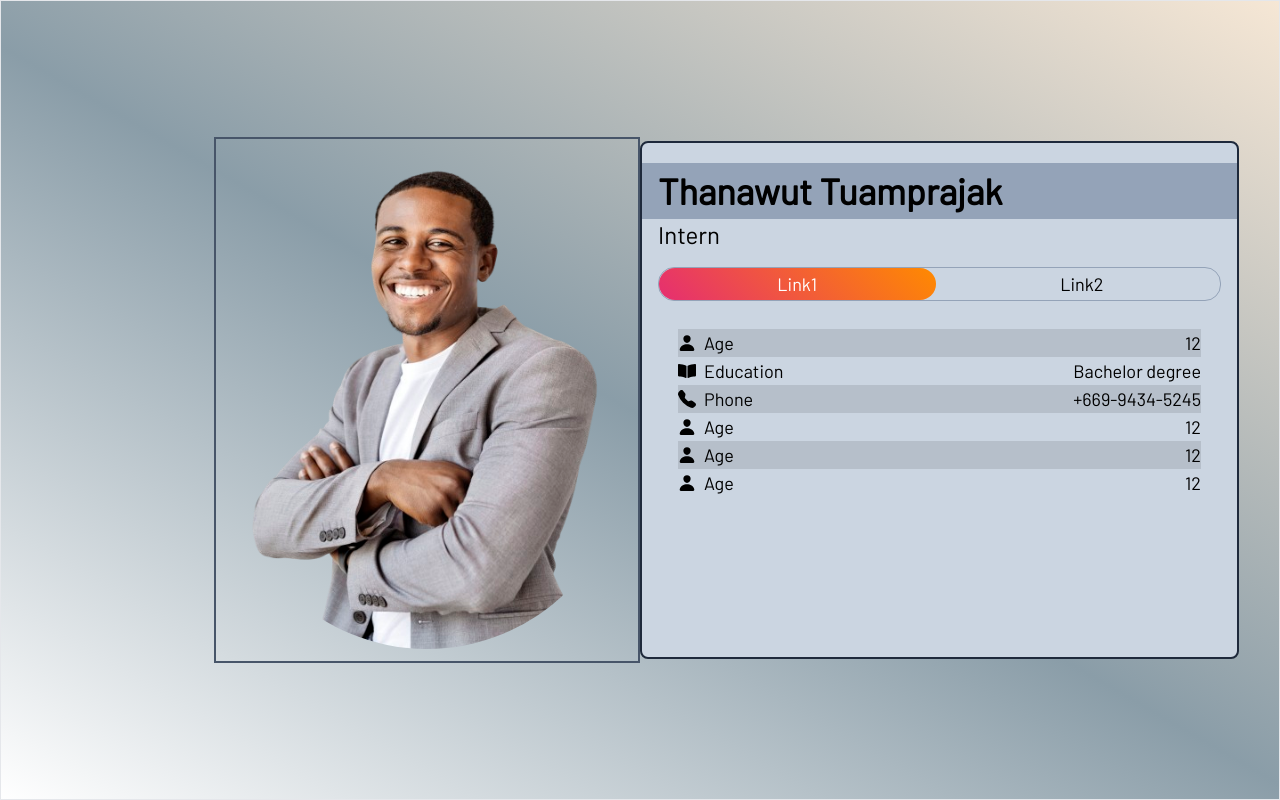
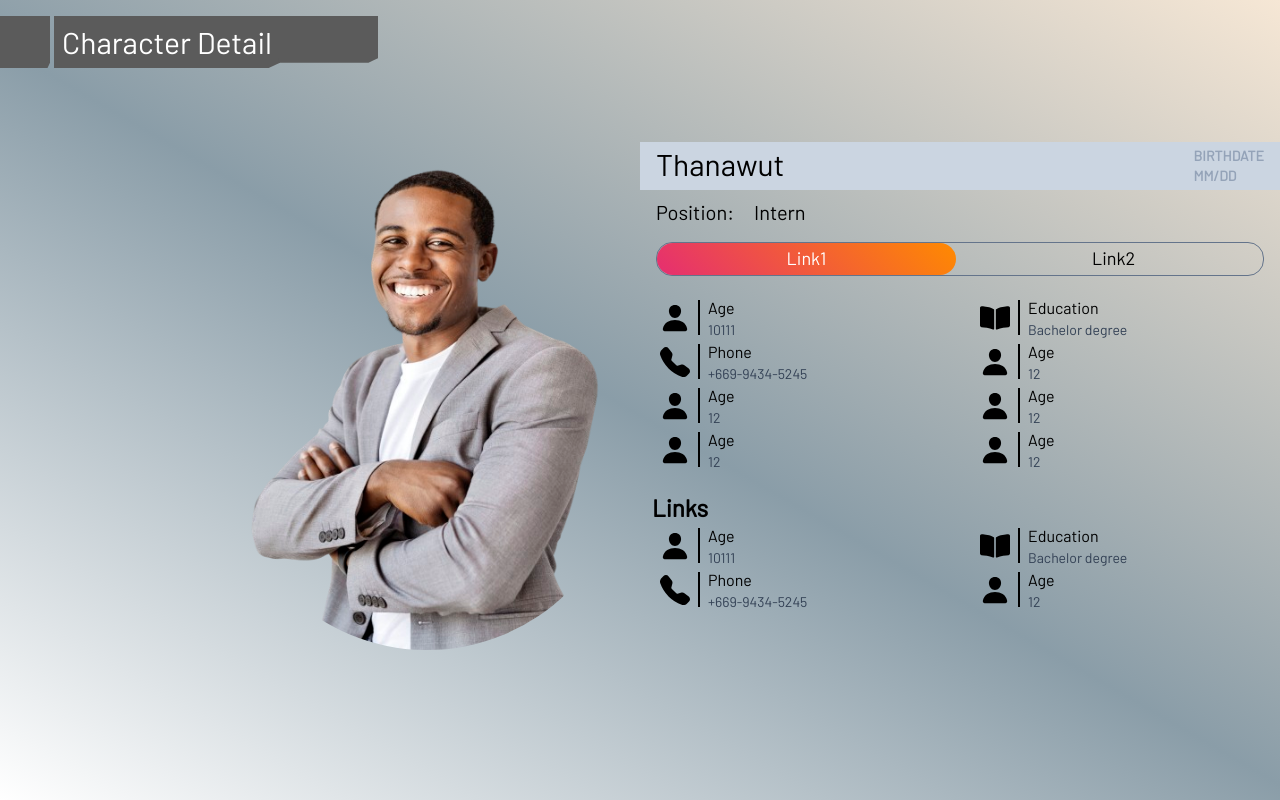
Before and after one commit to HanawuZ/hanawuz-profile-page-v2, a Next.js app: page / in a window 1280 px wide. Built offline with nearby package versions, Linux system fonts and the light colour scheme.

Commit message:
feat: redesign first pae

```diff
--- /dev/null
+++ b/src/components/Header/index.tsx
@@ -0,0 +1,19 @@
+import styles from "./styles.module.css"
+
+export const Header = () => {
+  return (
+    <div className="pt-4 flex absolute w-full">
+      <div
+        className={`me-1 ${styles.rectangle}`}
+        style={{
+          width: "50px"
+        }}
+      > </div>
+      <div className="flex">
+        <div className={`text-white text-3xl p-2 bg-slate-600 ${styles.rectangle}`}> Character Detail </div>
+        <div className={`p-2 ${styles.smallerRectagle}`}></div>
+        <div className={`${styles.test}`}></div>
+      </div>
+    </div>
+  )
+}
--- /dev/null
+++ b/src/components/Header/styles.module.css
@@ -0,0 +1,13 @@
+.rectangle {
+    background: rgb(91, 91, 91);
+    clip-path: polygon(0 0, 100% 0, 100% 90%, 95% 100%, 0 100%);
+}
+
+.smallerRectagle {
+    background: rgb(91, 91, 91);
+    position: relative;
+    width: 100px;
+    margin-left: -0.1rem;
+    height: 90%;
+    clip-path: polygon(0 0, 100% 0, 100% 90%, 90% 100%, 0 100%);
+}
--- a/src/components/SidebarMenu/sidebar-menu.module.css
+++ b/src/components/SidebarMenu/styles.module.css
@@ -25,7 +25,7 @@
 }
 
 
-@media screen and (max-width: 1024px) {
+@media screen and (max-width: 900px) {
    .sidebarMenuLabel {
       /* Hidden */
       display: none;
--- a/src/pages/_app.tsx
+++ b/src/pages/_app.tsx
@@ -4,6 +4,7 @@ import { ProfileContextProvider } from "@/context/ProfileContext";
 import { useProfileContext } from "@/context/ProfileContext";
 import { Barlow } from "next/font/google";
 import SidebarMenu from "@/components/SidebarMenu/SidebarMenu";
+import { Header } from "@/components/Header";
 import { DetailModal } from "@/components/DetailModal";
 
 const barlow = Barlow({ subsets: ["latin"], weight: "400", })
@@ -23,6 +24,7 @@ function Layout({ Component, pageProps }: any) {
   const { screenWidth } = useProfileContext()
   return (
     <>
+      <Header />
       {/* {screenWidth >= 768 && <SidebarMenu />} */}
       <Component {...pageProps} />
     </>
--- a/src/pages/index.tsx
+++ b/src/pages/index.tsx
@@ -18,6 +18,30 @@ const InfoRecord = ({ icon, label, value }: { icon: JSX.Element, label: string,
 };
 
 
+const InfoCard = ({ icon, label, value }: { icon: JSX.Element, label: string, value: string }) => {
+  return (
+    <div className="w-full ps-5 flex items-center">
+      <div className="me-2">
+        {icon}
+      </div>
+      <div
+        style={{
+          marginRight: "0.5rem",
+          width: "2px",
+          height: "80%",
+          background: 'black',
+        }}
+      />
+      <div className="grid">
+        <span>{label}</span>
+        <span className="text-sm text-slate-700">{value}</span>
+      </div>
+    </div>
+  );
+};
+
+
+
 const Home = () => {
   const { screenWidth } = useProfileContext()
   const [showBio, setShowBio] = useState<boolean>(true)
@@ -32,29 +56,8 @@ const Home = () => {
     setShowBio(false)
   }
 
-
-  return (
-    <div className="border h-screen grid items-center">
-      <div className="container mx-auto grid md:grid-cols-6">
-        <div className=""> </div>
-        <div className="grid justify-self-center md:col-span-2">
-          <div className="items-center grid border-2 p-3 border-slate-600"
-            style={{
-              marginTop:"1rem",
-              marginBottom:"1rem"
-            }}
-          >
-            <Image
-              className="rounded-full"
-              src={"/images/portrait-dummy.png"}
-              alt="image"
-              width={400}
-              height={400}
-            />
-          </div>
-        </div>
-        <div className="md:col-span-3">
-          <div className="pt-5 px-5 xl:pe-10 sm:pe-0 sm:ps-0 pb-5 h-full">
+  /*
+  <div className="pt-5 px-5 xl:pe-10 sm:pe-0 sm:ps-0 pb-5 h-full">
             <div className="bg-slate-300 h-full border-2 rounded-lg border-slate-800">
               <div className={`w-full pt-5`}>
                 <div className="lg:text-4xl text-3xl font-bold bg-slate-400 p-2 px-4">
@@ -111,6 +114,115 @@ const Home = () => {
               </div>
             </div>
           </div>
+
+  */
+
+  return (
+    <div className="h-screen grid items-center">
+      <div className="container mx-auto grid md:grid-cols-6">
+        <div className=""> </div>
+        <div className="grid justify-self-center md:col-span-2">
+          <div className="items-center grid p-3"
+            style={{
+              marginTop: "1rem",
+              marginBottom: "1rem"
+            }}
+          >
+            <Image
+              className="rounded-full"
+              src={"/images/portrait-dummy.png"}
+              alt="image"
+              width={400}
+              height={400}
+            />
+          </div>
+        </div>
+        <div className=" md:col-span-3">
+          <div className="">
+            <div className="mt-5 flex justify-between px-4 bg-slate-300 py-1">
+              <text className="text-3xl"> Thanawut </text>
+              <div className="text-sm text-slate-400 font-bold">
+                <div>BIRTHDATE</div>
+                <div>MM/DD</div>
+              </div>
+            </div>
+            <div className="mt-2">
+              <div className="text-xl px-4 flex">
+                <span> Position:&nbsp;&nbsp;&nbsp;&nbsp;&nbsp;</span>
+                <span> Intern</span>
+              </div>
+            </div>
+            <div>
+              <div className="mt-4 w-full md:px-4 px-3">
+                <div className="border border-slate-500 rounded-2xl grid grid-cols-2 gap-2">
+                  <button
+                    className="linkButton"
+                    onClick={toggleBio}
+                    style={{
+                      background: showBio
+                        ? 'linear-gradient(45deg, #e52e71, #ff8a00)'
+                        : 'linear-gradient(45deg, #ff8a00, #e52e71)',
+                      color: showBio ? 'white' : '',
+                      transform: !showBio ? 'translateX(105%)' : 'translateX(0)',
+                      transition: 'background 0.3s ease, transform 0.3s ease',
+                    }}
+                  >
+                    {showBio ? 'Link1' : 'Link2'}
+                  </button>
+                  <button
+                    onClick={toggleBio}
+                    style={{
+                      width: "100%", fontSize: "18px",
+                      transform: !showBio ? 'translateX(-100%)' : 'translateX(0)',
+                    }}
+                  >
+                    {showBio ? 'Link2' : 'Link1'}
+                  </button>
+                </div>
+              </div>
+            </div>
+            {showBio ?
+              <div className="h-80">
+                <div className="mt-5">
+                  <div className="grid md:grid-cols-2 justify-items-center">
+                    <InfoCard icon={<IoPerson size={30} />} label="Age" value="10111" />
+                    <InfoCard icon={<FaBookOpen size={30} />} label="Education" value="Bachelor degree" />
+                    <InfoCard icon={<BsFillTelephoneFill size={30} />} label="Phone" value="+669-9434-5245" />
+                    <InfoCard icon={<IoPerson size={30} />} label="Age" value="12" />
+                    <InfoCard icon={<IoPerson size={30} />} label="Age" value="12" />
+                    <InfoCard icon={<IoPerson size={30} />} label="Age" value="12" />
+                    <InfoCard icon={<IoPerson size={30} />} label="Age" value="12" />
+                    <InfoCard icon={<IoPerson size={30} />} label="Age" value="12" />
+                  </div>
+                </div>
+                <div className="mt-5">
+                  <text className="ps-3 font-bold text-2xl"> Links </text>
+                  <div className="grid md:grid-cols-2 justify-items-center">
+                    <InfoCard icon={<IoPerson size={30} />} label="Age" value="10111" />
+                    <InfoCard icon={<FaBookOpen size={30} />} label="Education" value="Bachelor degree" />
+                    <InfoCard icon={<BsFillTelephoneFill size={30} />} label="Phone" value="+669-9434-5245" />
+                    <InfoCard icon={<IoPerson size={30} />} label="Age" value="12" />
+                  </div>
+                </div>
+              </div>
+              :
+              <div id="about-me" className="h-80 mt-5 py-5 px-5 text-justify">
+                <text className="font-bold text-2xl"> About me </text>
+                <p
+                  className="p-2 mt-2 py-3"
+                  style={{
+                    background: 'rgba(255, 255, 255, 0.3)',
+                    clipPath:"polygon(0 0, 95% 0, 100% 5%, 100% 100%, 5% 100%, 0 95%)"
+                  }}
+                >
+                  Lorem ipsum dolor sit amet, consectetur adipiscing elit. Donec ultricies ac leo ac tempus. Aenean dictum eget massa at finibus. Phasellus nisl arcu, rutrum quis egestas euismod, bibendum id massa. Quisque at mi non sapien imperdiet eleifend id ac felis.
+                  <br></br>
+                  Lorem ipsum dolor sit amet, consectetur adipiscing elit. Donec ultricies ac leo ac tempus. Aenean dictum eget massa at finibus. Phasellus nisl arcu, rutrum quis egestas euismod, bibendum id massa. Quisque at mi non sapien imperdiet eleifend id ac felis.
+                  imperdiet eleifend id ac felis.
+                </p>
+              </div>
+            }
+          </div>
         </div>
       </div>
     </div >
--- a/src/styles/globals.css
+++ b/src/styles/globals.css
@@ -3,6 +3,7 @@
 @tailwind utilities;
 
 .background {
+  background-image: linear-gradient(to right top, #7e7e7e, #939393, #a9a9a9, #bfbfbf, #d6d6d6, #dedfe4, #e3e8f1, #e6f2ff, #ccf3ff, #a9f6ff, #82f9ff, #5ffbf1);
   background: rgb(255, 255, 255);
   background: linear-gradient(30deg, rgba(255, 255, 255, 1) 0%, rgba(138, 157, 168, 1) 49%, rgba(246, 231, 213, 1) 100%);
 }
```
Also changed, not shown: src/components/SidebarMenu/SidebarMenu.tsx (+72 -4 lines).
